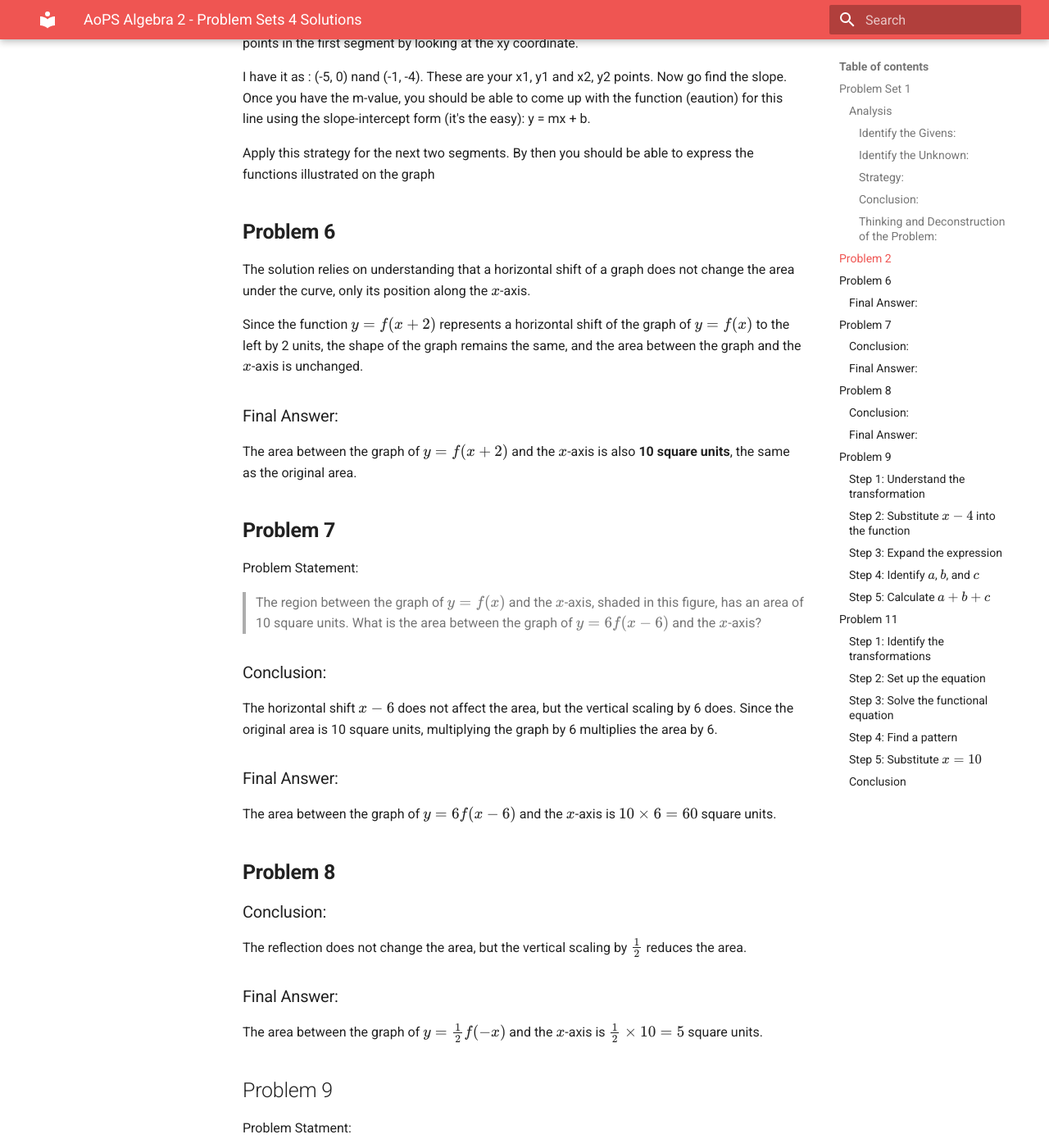
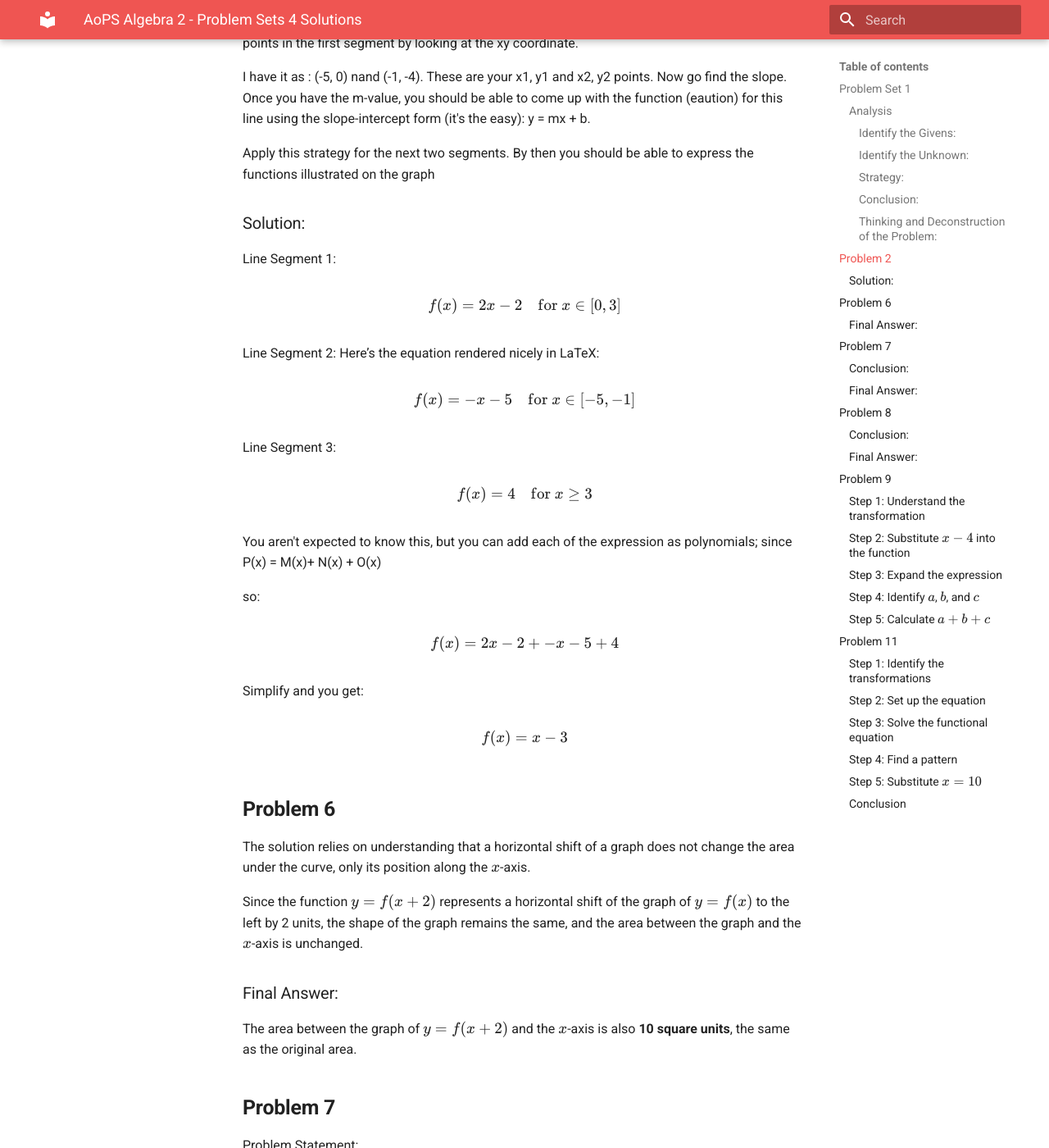
Before and after one commit to baseonballs/mpower-sitedocs, an MkDocs documentation site: the page built from site-docs/mathematics/a2/hw/aops/hw.04.sol.md, in a window 1280 px wide and 1400 px high, scrolled down 1662 px. Shown: the whole window at 82% size. Built offline with MkDocs 1.6.1 and Material for MkDocs 9.7.7, drawn with Linux system fonts in a browser that asks for light colours; formulas are drawn with MathJax 3.

Commit message:
added graph solution to problem 2 of hw4

```diff
--- a/site-docs/mathematics/a2/hw/aops/hw.04.sol.md
+++ b/site-docs/mathematics/a2/hw/aops/hw.04.sol.md
@@ -58,6 +58,42 @@ Looking at the graph, you can clearly see 3 line segements. This should tell you
 I have it as :  (-5, 0) nand  (-1, -4). These are your x1, y1 and x2, y2 points.  Now go find the slope.  Once you have the m-value, you should be able to come up with the function (eaution) for this line using the slope-intercept form (it's the easy): y = mx + b.
 
 Apply this strategy for the next two segments. By then you should be able to express the functions illustrated on the graph
+
+### Solution:
+
+Line Segment 1:
+
+\[
+f(x) = 2x - 2 \quad \text{for } x \in [0, 3]
+\]
+
+Line Segment 2:
+Here’s the equation rendered nicely in LaTeX:
+
+\[
+f(x) = -x - 5 \quad \text{for } x \in [-5, -1]
+\]
+
+Line Segment 3:
+
+\[
+f(x) = 4 \quad \text{for } x \geq 3
+\]
+
+You aren't expected to know this, but you can add each of the expression as polynomials; since P(x) = M(x)+ N(x) + O(x)
+
+so:
+
+\[
+f(x) =  2x - 2 + -x - 5 + 4
+\]
+
+Simplify and you get:
+
+\[
+f(x) =  x - 3
+\]
+
 
 ## **Problem 6**
 
```
